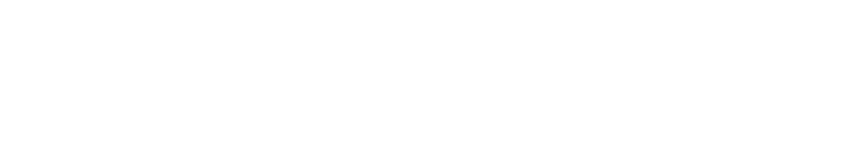
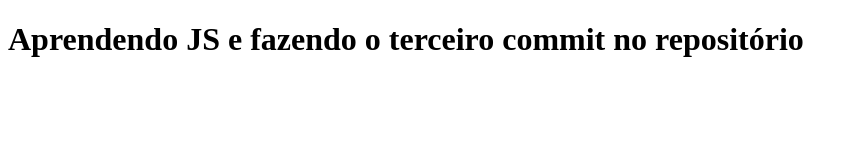
Before and after one commit to flaviobergamini/C214-L6, a plain HTML site: page Exercício aula 2/index.html in a window 1280 px wide. Shown: the whole page, without its empty margins (0-858 px from the left). Drawn offline with Linux system fonts and the light colour scheme.

Commit message:
adicionando título de seção <h1></h1> dentro do boby do index.html

```diff
--- a/Exercício aula 2/index.html
+++ b/Exercício aula 2/index.html
@@ -10,6 +10,6 @@
     <script src="./onibus.js"></script>
 </head>
 <body>
-
+    <h1>Aprendendo JS e fazendo o terceiro commit no repositório</h1>
 </body>
 </html>
```
